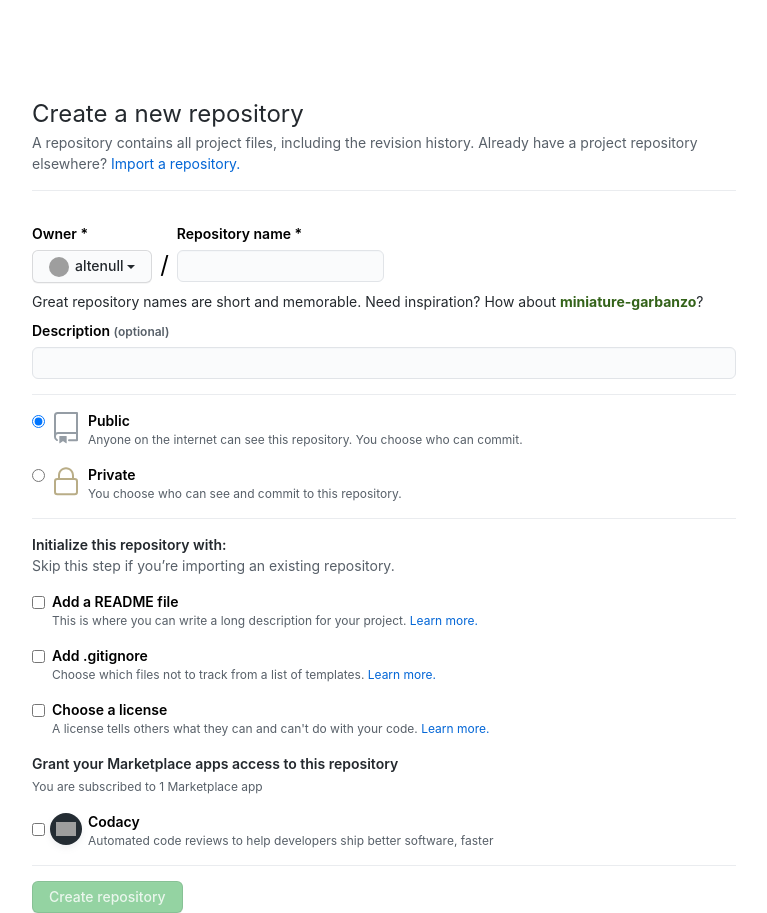
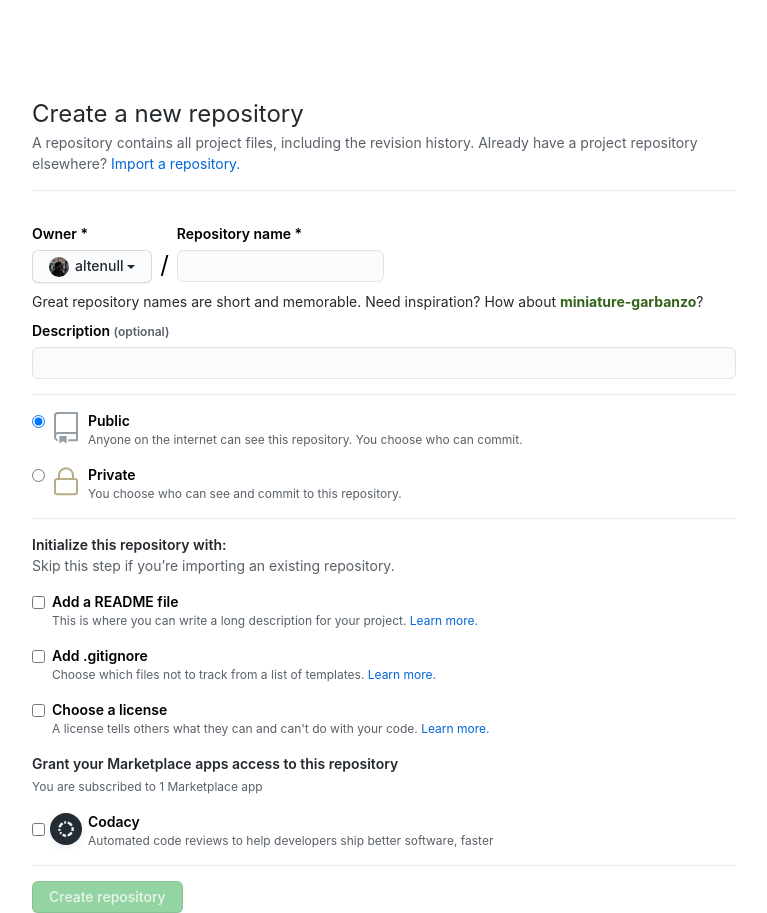
Before and after one commit to altenull/simple-publish, a React (Create React App) app: page / in a window 1280 px wide. Shown: the whole page, without its empty margins (256-1023 px from the left). Built offline with nearby package versions, Linux system fonts and the light colour scheme; grey boxes are pictures that could not be loaded.

Commit message:
chore: add altenull-profile.png, codacy-logo.png image files and use it

```diff
--- a/src/components/new-repository/CodacyBadge/CodacyBadge.css
+++ b/src/components/new-repository/CodacyBadge/CodacyBadge.css
@@ -9,7 +9,7 @@
   box-shadow: 0 3px 6px rgba(149, 157, 165, 0.15);
 }
 
-.codacy-icon {
+.codacy-logo {
   height: auto;
   max-width: 60%;
   max-height: 55%;
--- a/src/components/new-repository/CodacyBadge/CodacyBadge.js
+++ b/src/components/new-repository/CodacyBadge/CodacyBadge.js
@@ -1,14 +1,11 @@
 import { React } from "react";
 import "./CodacyBadge.css";
+import codacyIconSrc from "../../../assets/images/codacy-logo.png";
 
 const CodacyBadge = () => {
   return (
     <div className="codacy-badge">
-      <img
-        className="codacy-icon"
-        src="https://avatars0.githubusercontent.com/ml/43?s=106&amp;v=4"
-        alt="Codacy logo preview"
-      />
+      <img className="codacy-logo" src={codacyIconSrc} alt="Codacy logo" />
     </div>
   );
 };
--- a/src/components/pages/NewRepositoryPage/NewRepositoryPage.js
+++ b/src/components/pages/NewRepositoryPage/NewRepositoryPage.js
@@ -14,6 +14,7 @@ import {
   RadioButton,
 } from "../../ui";
 import "./NewRepositoryPage.css";
+import altenullProfileSrc from "../../../assets/images/altenull-profile.jpeg";
 
 const RepositoryPrivacyEunm = Object.freeze({
   Public: "Public",
@@ -40,7 +41,7 @@ const NewRepositoryPage = () => {
         <div className="owner-and-repository-name-group">
           <OwnerDropdown
             ownerName="altenull"
-            ownerImgSrc="https://avatars0.githubusercontent.com/u/26947777?s=60&amp;v=4"
+            ownerImgSrc={altenullProfileSrc}
           />
           <span className="slash-divider">/</span>
           <Input id={"repository-name-input"} label="Repository name *" />
```
Also changed, not shown: src/assets/images/altenull-profile.jpeg (added), src/assets/images/codacy-logo.png (added).
